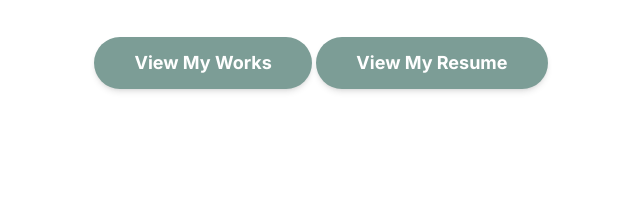
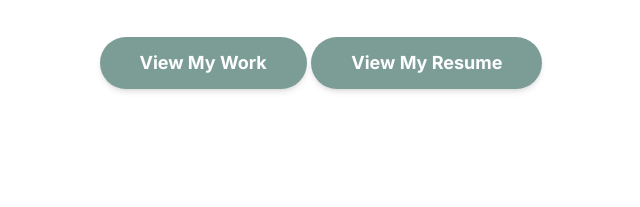
Before and after one commit to Jovellmiranda14/jovellmiranda14.github.io, a plain HTML site: page index.html in a window 1280 px wide. Shown: the part 420-627 px from the top of the page, 319-959 px from the left. Drawn offline with nearby package versions, Linux system fonts and the light colour scheme.

Commit message:
feat: add new resume PDF and update link text to "View My Work"

```diff
--- a/index.html
+++ b/index.html
@@ -128,7 +128,7 @@
           <a
             href="#projects"
             class="mt-10 inline-block bg-[#7C9D96] text-white font-bold rounded-full py-3 px-10 text-lg hover:bg-[#6a8a83] transition-colors shadow-md hover:shadow-lg"
-            >View My Works</a
+            >View My Work</a
           >
           <a
             href="assets/Miranda, Jovell Christian Q..pdf"
```
Also changed, not shown: 1 other file.
